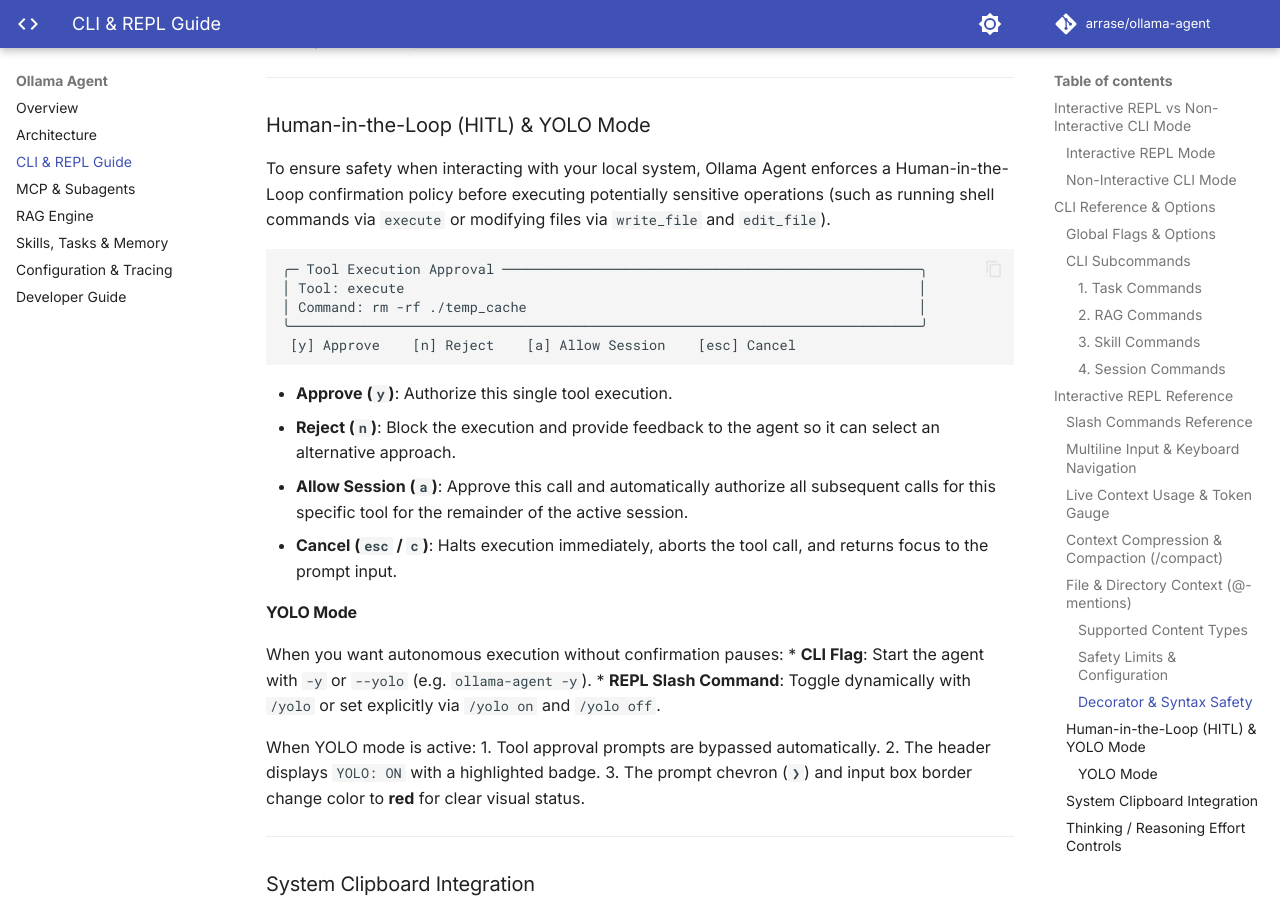
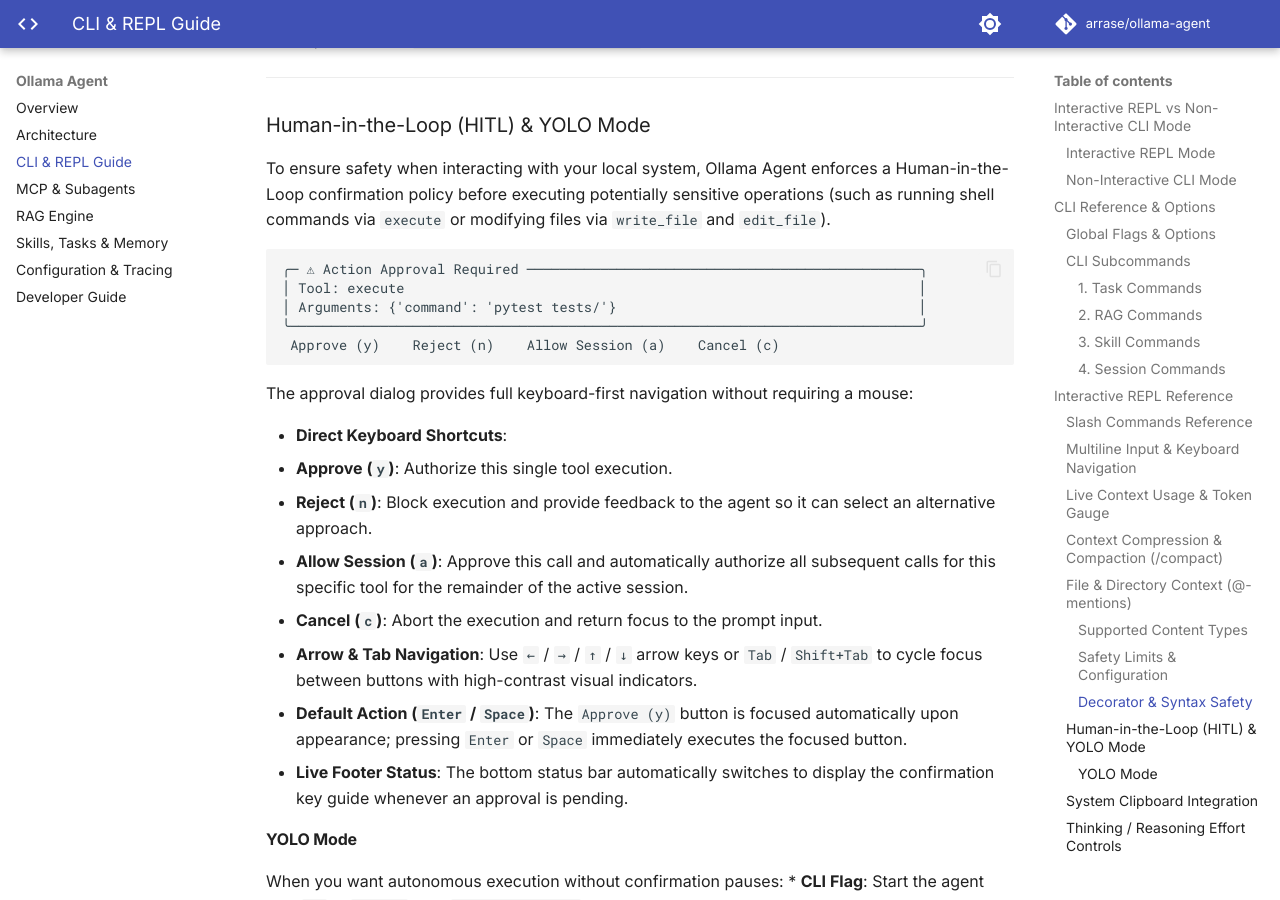
Before and after one commit to arrase/ollama-agent, an MkDocs documentation site: the page built from docs/cli_repl.md, in a window 1280 px wide and 900 px high, scrolled down 7602 px. Built offline with MkDocs 1.6.1 and Material for MkDocs 9.7.7, drawn with Linux system fonts in a browser that asks for light colours; comment, search, counter and statistics services are not loaded.

Commit message:
docs: update tool approval UI documentation with keyboard navigation and shortcut details

````diff
--- a/docs/cli_repl.md
+++ b/docs/cli_repl.md
@@ -256,17 +256,23 @@
 To ensure safety when interacting with your local system, Ollama Agent enforces a Human-in-the-Loop confirmation policy before executing potentially sensitive operations (such as running shell commands via `execute` or modifying files via `write_file` and `edit_file`).
 
 ```text
-╭─ Tool Execution Approval ───────────────────────────────────────────────────╮
+╭─ ⚠ Action Approval Required ────────────────────────────────────────────────╮
 │ Tool: execute                                                               │
-│ Command: rm -rf ./temp_cache                                                │
+│ Arguments: {'command': 'pytest tests/'}                                     │
 ╰─────────────────────────────────────────────────────────────────────────────╯
- [y] Approve    [n] Reject    [a] Allow Session    [esc] Cancel
+ Approve (y)    Reject (n)    Allow Session (a)    Cancel (c)
 ```
 
-* **Approve (`y`)**: Authorize this single tool execution.
-* **Reject (`n`)**: Block the execution and provide feedback to the agent so it can select an alternative approach.
-* **Allow Session (`a`)**: Approve this call and automatically authorize all subsequent calls for this specific tool for the remainder of the active session.
-* **Cancel (`esc` / `c`)**: Halts execution immediately, aborts the tool call, and returns focus to the prompt input.
+The approval dialog provides full keyboard-first navigation without requiring a mouse:
+
+* **Direct Keyboard Shortcuts**:
+  - **Approve (`y`)**: Authorize this single tool execution.
+  - **Reject (`n`)**: Block execution and provide feedback to the agent so it can select an alternative approach.
+  - **Allow Session (`a`)**: Approve this call and automatically authorize all subsequent calls for this specific tool for the remainder of the active session.
+  - **Cancel (`c`)**: Abort the execution and return focus to the prompt input.
+* **Arrow & Tab Navigation**: Use `←` / `→` / `↑` / `↓` arrow keys or `Tab` / `Shift+Tab` to cycle focus between buttons with high-contrast visual indicators.
+* **Default Action (`Enter` / `Space`)**: The `Approve (y)` button is focused automatically upon appearance; pressing `Enter` or `Space` immediately executes the focused button.
+* **Live Footer Status**: The bottom status bar automatically switches to display the confirmation key guide whenever an approval is pending.
 
 #### YOLO Mode
 When you want autonomous execution without confirmation pauses:
````
Also changed, not shown: README.md (+13 -7 lines).
